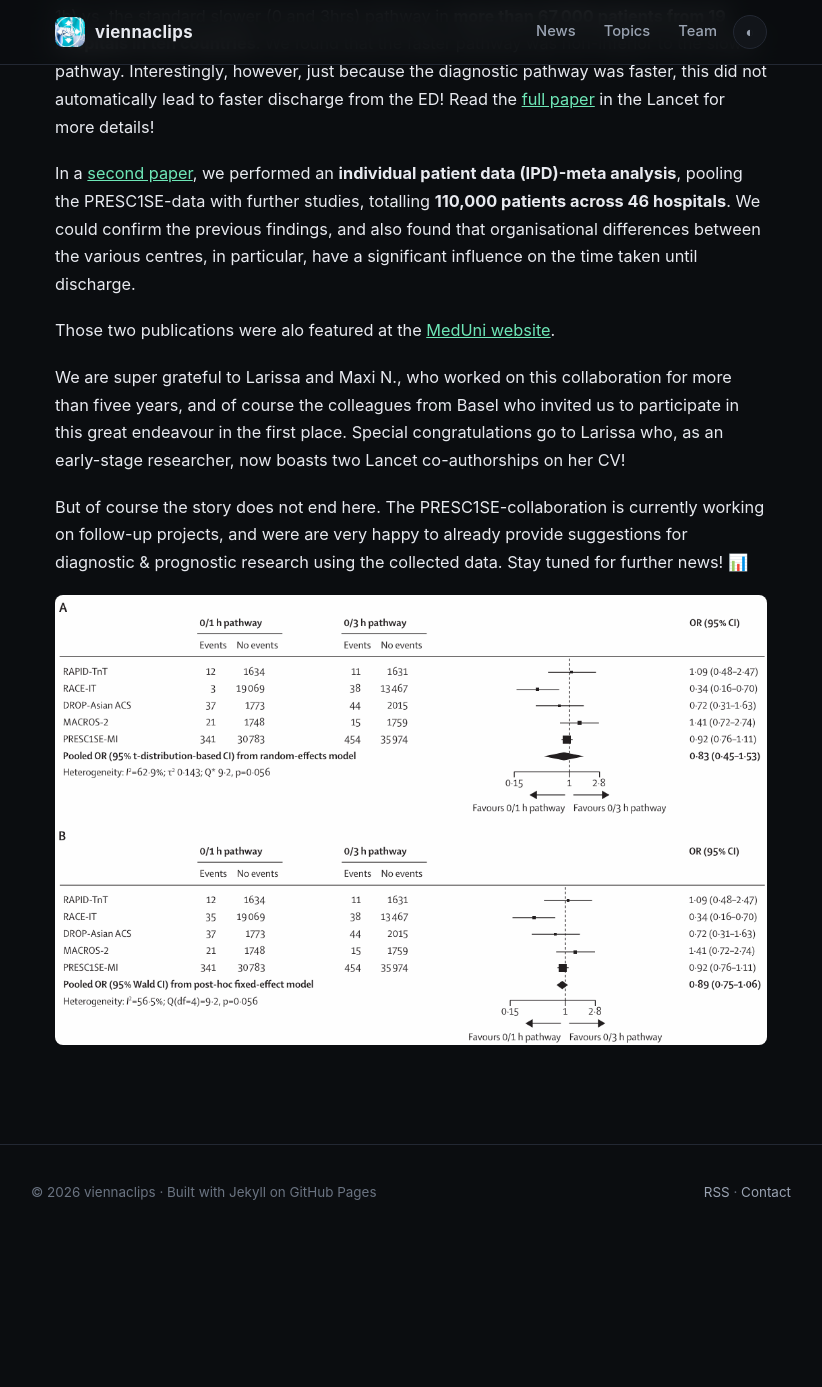
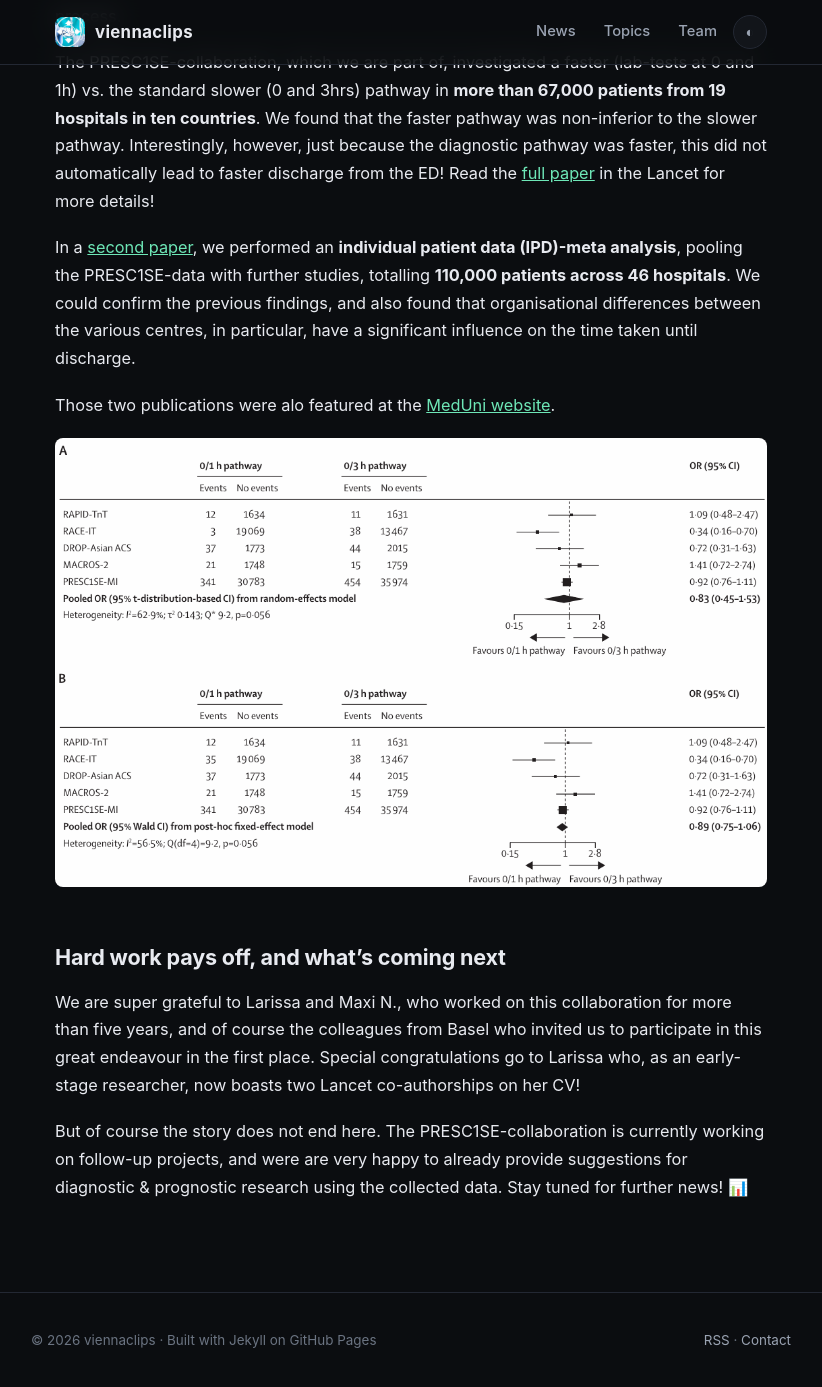
Before and after one commit to viennaclips/viennaclips.github.io, a Jekyll site: the page built from _posts/2026-11-04-lancet.md, in a window 1280 px wide and 1400 px high, scrolled down 488 px. Shown: the top 1387 px of the window, without its empty margins (229-1051 px from the left). Built offline with Jekyll 4.4.1, drawn with Linux system fonts in a browser that asks for light colours; before the commit the page ends 1740 px from its top, so only the background shows below that; some of the changed text lies outside the part shown.

Commit message:
Update Lancet posting

```diff
--- a/_posts/2026-11-04-lancet.md
+++ b/_posts/2026-11-04-lancet.md
@@ -17,8 +19,10 @@ In a [second paper](https://doi.org/10.1016/S0140-6736(26)01767-8), we performed
 
 Those two publications were alo featured at the [MedUni website](https://www.meduniwien.ac.at/web/en/about-us/news/2026/news-in-november-2026/acute-heart-attack-rapid-diagnostic-algorithm-just-as-reliable-as-the-longer-diagnostic-pathway/).
 
-We are super grateful to Larissa and Maxi N., who worked on this collaboration for more than fivee years, and of course the colleagues from Basel who invited us to participate in this great endeavour in the first place. Special congratulations go to Larissa who, as an early-stage researcher, now boasts two Lancet co-authorships on her CV!
+![Forest plot of main findings from IPD meta-analysis](/assets/img/presc1se-lancet.png "OForest plot of main findings from IPD meta-analysis")
+
+## Hard work pays off, and what's coming next
+
+We are super grateful to Larissa and Maxi N., who worked on this collaboration for more than five years, and of course the colleagues from Basel who invited us to participate in this great endeavour in the first place. Special congratulations go to Larissa who, as an early-stage researcher, now boasts two Lancet co-authorships on her CV!
 
 But of course the story does not end here. The PRESC1SE-collaboration is currently working on follow-up projects, and were are very happy to already provide suggestions for diagnostic & prognostic research using the collected data. Stay tuned for further news! 📊
-
-![Forest plot of main findings from IPD meta-analysis](/assets/img/presc1se-lancet.png "OForest plot of main findings from IPD meta-analysis")
```
Also changed, not shown: other parts of _posts/2026-11-04-lancet.md (+2 -0 lines).
